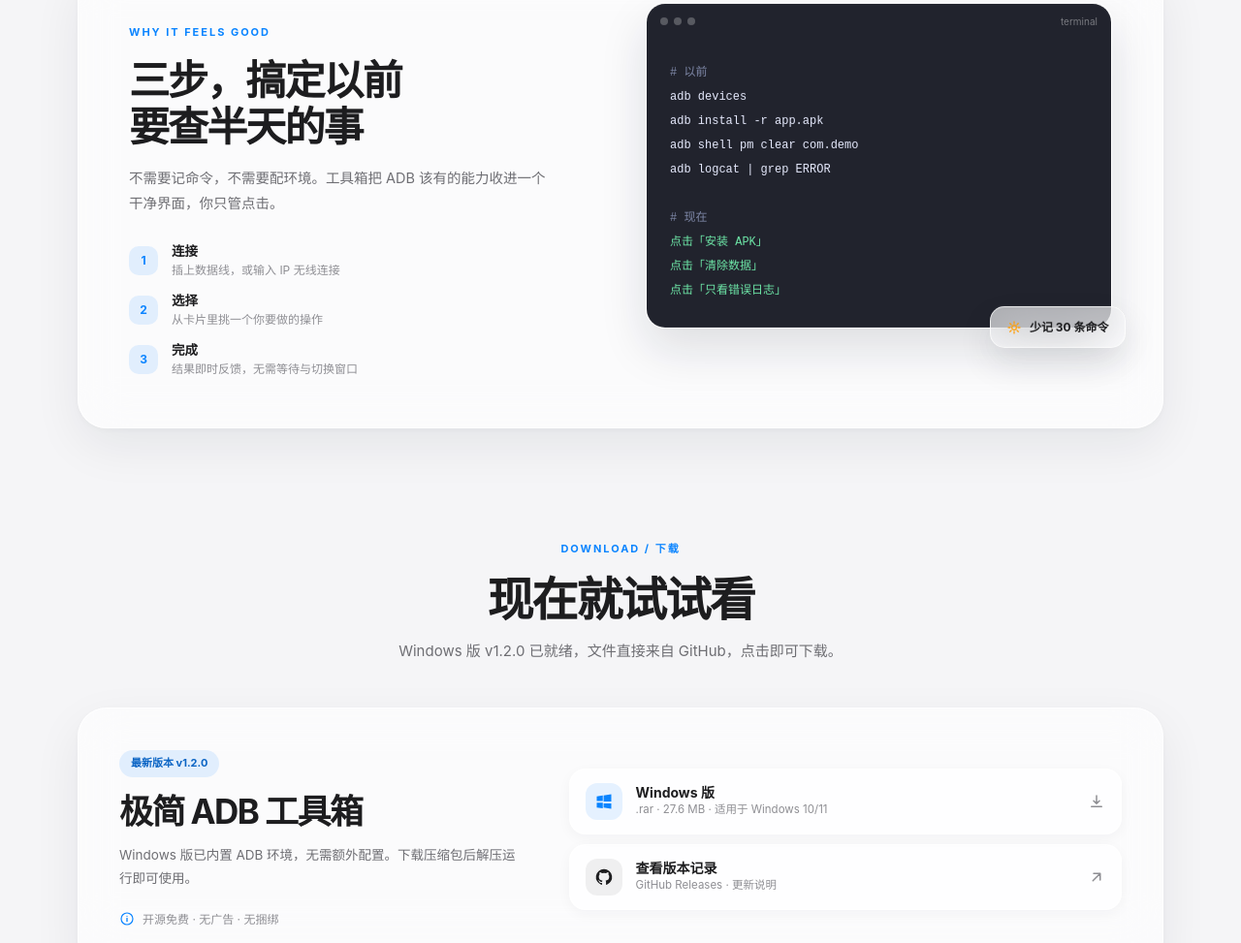
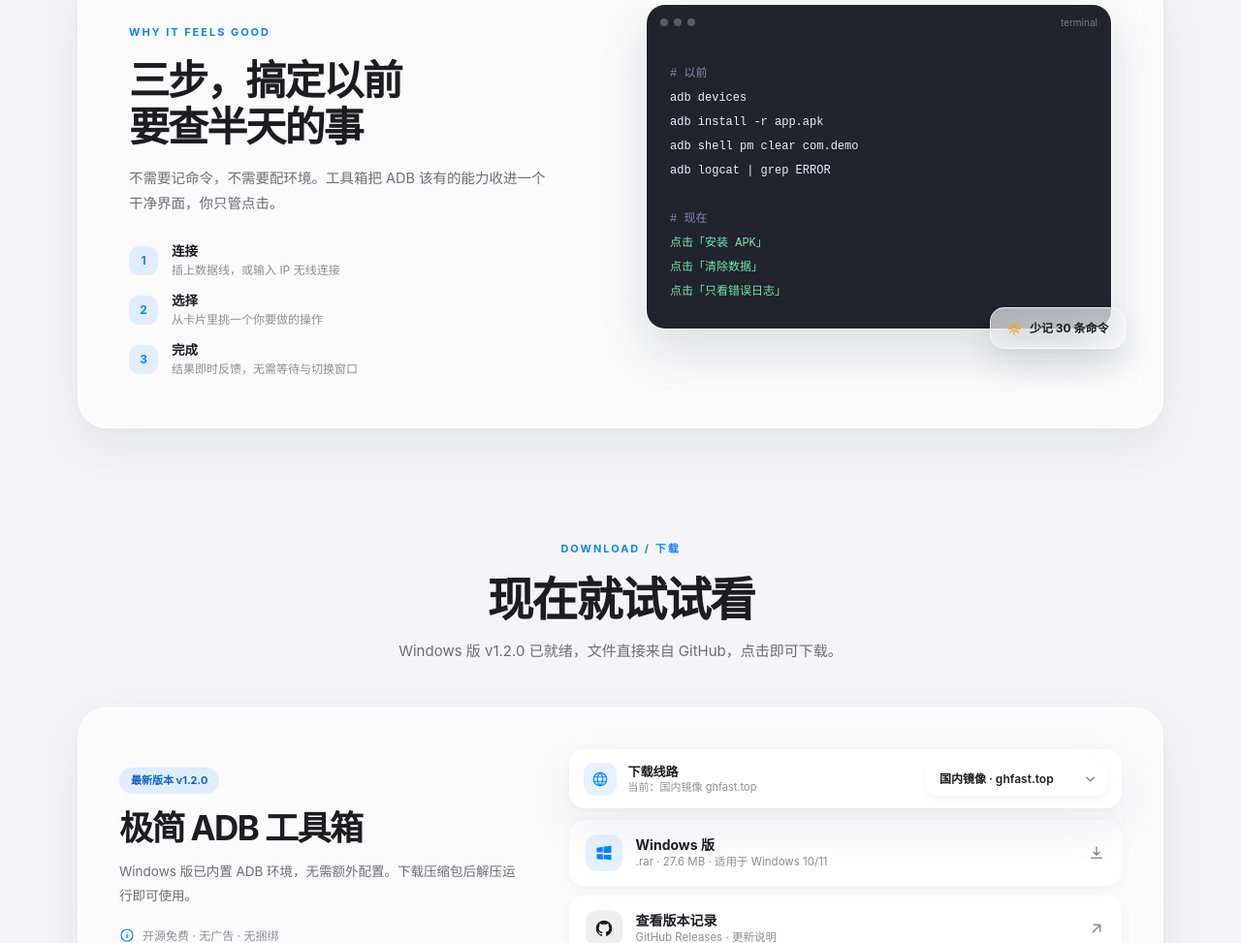
Before and after one commit to JaneAwA/JaneAwA.github.io, a plain HTML site: page index.html in a window 1280 px wide. Shown: the part 1827-2800 px from the top of the page at 97% size. Drawn offline with Linux system fonts and the light colour scheme; no server answers.

Commit message:
Add selectable GitHub mirror routes for downloads

```diff
--- a/assets/css/style.css
+++ b/assets/css/style.css
@@ -283,6 +283,31 @@ h1, h2, h3 { margin: 0; letter-spacing: -0.045em; line-height: 1.14; }
 .download-note { display: flex; align-items: center; gap: 8px; font-size: 12px; color: var(--ink-3); }
 .download-note svg { width: 16px; height: 16px; flex: 0 0 16px; color: var(--blue); }
 .download-options { display: flex; flex-direction: column; gap: 10px; }
+
+/* 下载线路选择 */
+.source-picker {
+  display: flex; align-items: center; gap: 12px;
+  padding: 12px 14px; border-radius: 17px; margin-bottom: 2px;
+}
+.source-icon { flex: 0 0 34px; height: 34px; padding: 8px; border-radius: 11px; color: var(--blue); background: rgba(10,132,255,0.1); }
+.source-text { display: flex; flex-direction: column; line-height: 1.35; min-width: 0; }
+.source-text b { font-size: 13px; font-weight: 650; }
+.source-text small { font-size: 11px; color: var(--ink-3); white-space: nowrap; overflow: hidden; text-overflow: ellipsis; }
+.select-wrap { position: relative; margin-left: auto; flex: 0 0 auto; }
+.select-wrap select {
+  -webkit-appearance: none; appearance: none;
+  padding: 9px 32px 9px 13px; border-radius: 12px;
+  border: 1px solid rgba(255,255,255,0.95);
+  background: rgba(255,255,255,0.85);
+  color: var(--ink); font-family: var(--font); font-size: 12px; font-weight: 600;
+  cursor: pointer; outline: none;
+  box-shadow: 0 3px 10px rgba(15,23,42,0.05);
+  transition: background 0.25s, box-shadow 0.25s;
+}
+.select-wrap select:hover { background: #fff; box-shadow: 0 6px 16px rgba(15,23,42,0.09); }
+.select-wrap select:focus-visible { box-shadow: 0 0 0 3px rgba(10,132,255,0.22); }
+.select-arrow { position: absolute; right: 10px; top: 50%; width: 15px; height: 15px; transform: translateY(-50%); pointer-events: none; color: var(--ink-2); }
+
 .platform {
   display: flex; align-items: center; gap: 14px; padding: 14px 16px; border-radius: 17px;
   background: rgba(255,255,255,0.68); border: 1px solid rgba(255,255,255,0.95);
--- a/assets/js/main.js
+++ b/assets/js/main.js
@@ -37,14 +37,47 @@
     toastTimer = setTimeout(() => toastEl.classList.remove('show'), 2800);
   }
 
-  $$('[data-file]').forEach((link) => {
+  const mirrorSelect = $('#mirrorSelect');
+  const sourceStatus = $('#sourceStatus');
+  const STORAGE_KEY = 'adb-toolbox-download-route';
+  const downloadLinks = $$('[data-file]');
+
+  function routeLabel(prefix) {
+    if (!prefix) return 'GitHub 官方原链接';
+    const option = mirrorSelect && Array.from(mirrorSelect.options).find((o) => o.value === prefix);
+    return option ? option.textContent.replace('国内镜像 · ', '国内镜像 ') : prefix;
+  }
+
+  // 按所选线路拼接下载链接，并记住用户选择
+  function applyRoute(showToast) {
+    if (!mirrorSelect) return;
+    const prefix = mirrorSelect.value;
+    downloadLinks.forEach((link) => {
+      link.href = prefix + (link.dataset.origin || '');
+    });
+    if (sourceStatus) sourceStatus.textContent = '当前：' + routeLabel(prefix);
+    try { localStorage.setItem(STORAGE_KEY, prefix); } catch (e) { /* 隐私模式下忽略 */ }
+    if (showToast) toast('已切换至 ' + routeLabel(prefix));
+  }
+
+  if (mirrorSelect) {
+    try {
+      const saved = localStorage.getItem(STORAGE_KEY);
+      if (saved !== null && Array.from(mirrorSelect.options).some((o) => o.value === saved)) {
+        mirrorSelect.value = saved;
+      }
+    } catch (e) { /* 隐私模式下忽略 */ }
+    mirrorSelect.addEventListener('change', () => applyRoute(true));
+  }
+
+  downloadLinks.forEach((link) => {
     const file = link.getAttribute('data-file');
-    link.href = downloadURL(file);
+    link.dataset.origin = downloadURL(file);
 
-    // 检测文件是否已上传：未上传时给出友好提示，而不是跳到 404 页面
+    // 始终用官方原链接检测文件有效性，避免镜像站跨域影响判断
     const controller = new AbortController();
     const timeout = setTimeout(() => controller.abort(), 6000);
-    fetch(link.href, { method: 'HEAD', signal: controller.signal, cache: 'no-store' })
+    fetch(link.dataset.origin, { method: 'HEAD', signal: controller.signal, cache: 'no-store' })
       .then((res) => {
         clearTimeout(timeout);
         if (!res.ok) link.dataset.state = 'missing';
@@ -61,6 +94,8 @@
       }
     });
   });
+
+  applyRoute(false);
 
   /* ---------- 入场动画 ---------- */
   const revealItems = $$('.reveal');
--- a/index.html
+++ b/index.html
@@ -210,6 +210,18 @@ adb logcat | grep ERROR
           <div class="download-note"><svg viewBox="0 0 24 24" fill="none" aria-hidden="true"><circle cx="12" cy="12" r="9" stroke="currentColor" stroke-width="1.8"/><path d="M12 11v5m0-8h.01" stroke="currentColor" stroke-width="2" stroke-linecap="round"/></svg><span>开源免费 · 无广告 · 无捆绑</span></div>
         </div>
         <div class="download-options">
+          <div class="source-picker glass">
+            <span class="source-icon"><svg viewBox="0 0 24 24" fill="none" aria-hidden="true"><path d="M12 3a9 9 0 1 0 0 18 9 9 0 0 0 0-18Zm0 0c2.5 2.4 3.8 5.4 3.8 9S14.5 18.6 12 21m0-18c-2.5 2.4-3.8 5.4-3.8 9s1.3 6.6 3.8 9M3.4 9h17.2M3.4 15h17.2" stroke="currentColor" stroke-width="1.6" stroke-linecap="round"/></svg></span>
+            <span class="source-text"><b>下载线路</b><small id="sourceStatus">当前：国内镜像 ghfast.top</small></span>
+            <span class="select-wrap">
+              <select id="mirrorSelect" aria-label="选择下载线路">
+                <option value="https://ghfast.top/" selected>国内镜像 · ghfast.top</option>
+                <option value="https://gh-proxy.com/">国内镜像 · gh-proxy.com</option>
+                <option value="">GitHub 原链接（官方）</option>
+              </select>
+              <svg class="select-arrow" viewBox="0 0 24 24" fill="none" aria-hidden="true"><path d="m6 9 6 6 6-6" stroke="currentColor" stroke-width="2" stroke-linecap="round" stroke-linejoin="round"/></svg>
+            </span>
+          </div>
           <a class="platform" data-file="ADB-Toolbox-Windows-v1.2.0.rar" href="#" download>
             <span class="platform-icon"><svg viewBox="0 0 24 24" fill="currentColor" aria-hidden="true"><path d="M3 5.6 10.5 4.6v6.9H3V5.6Zm0 7.9h7.5v6.9L3 19.5v-6Zm8.5-9.1L21 3v9.1h-9.5V4.4Zm0 10.1H21V21l-9.5-1.4v-6.1Z"/></svg></span>
             <span class="platform-text"><b>Windows 版</b><small>.rar · 27.6 MB · 适用于 Windows 10/11</small></span>
@@ -222,7 +234,7 @@ adb logcat | grep ERROR
           </a>
         </div>
       </div>
-      <p class="download-hint reveal">目前仅提供 Windows 版本 · v1.2.0 · 27.6 MB，文件托管于 GitHub Releases。</p>
+      <p class="download-hint reveal">目前仅提供 Windows 版本 · v1.2.0 · 27.6 MB。镜像站为第三方加速服务，仅做中转；下载异常时请切换回 GitHub 原链接。</p>
     </section>
   </main>
 
```
